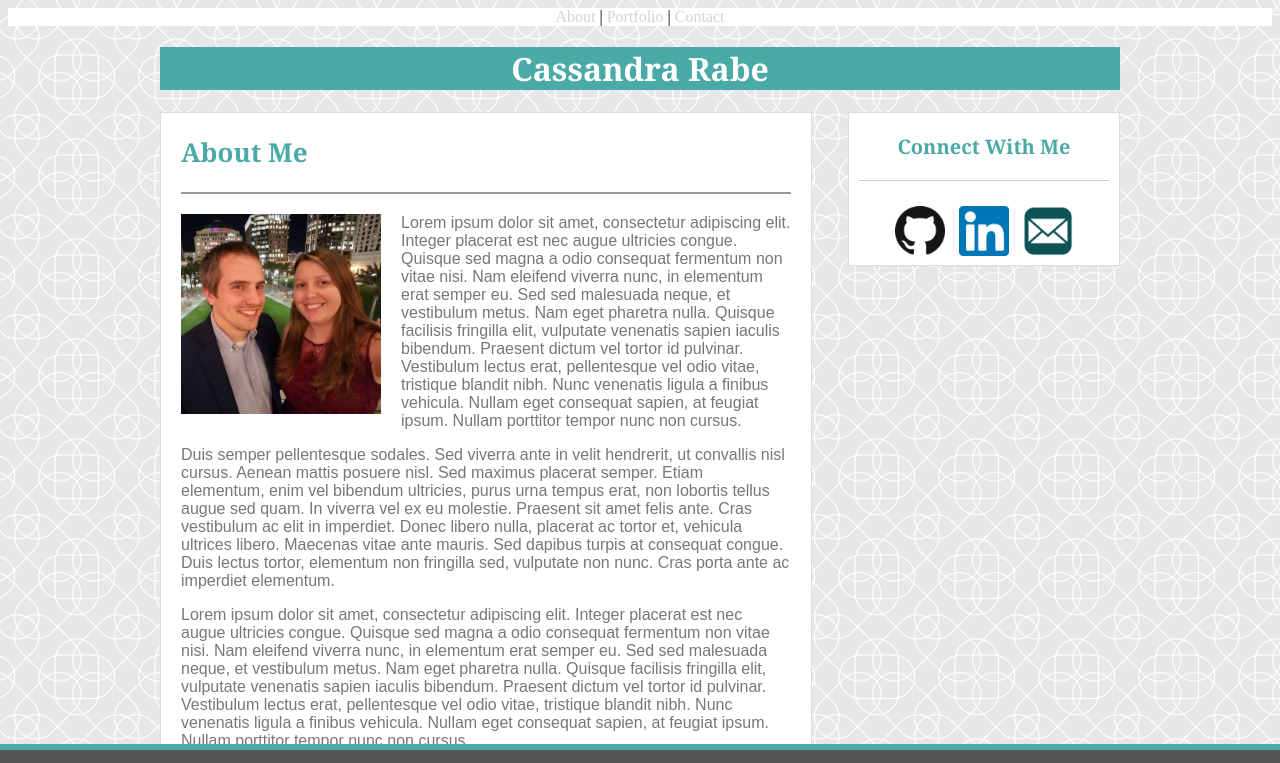
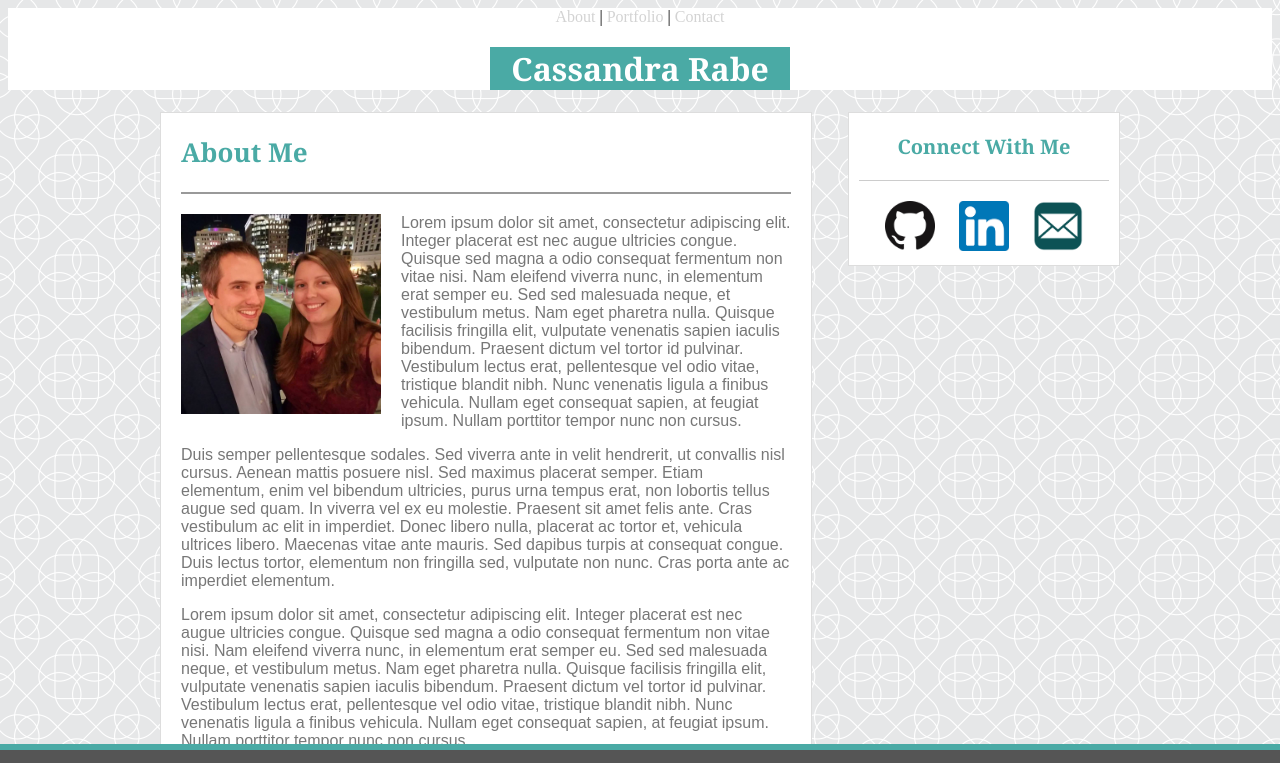
Before and after one commit to cjrabe17/Basic-Portfolio, a plain HTML site: page index.html in a window 1280 px wide. Shown: the top 763 px of the page. Drawn offline with Linux system fonts and the light colour scheme.

Commit message:
Sticky footer margin fixed

```diff
--- a/assets/css/style.css
+++ b/assets/css/style.css
@@ -37,14 +37,36 @@ p {
 	text-align: center;
 }
 
+a:link {
+	text-decoration: none;
+	color: lightgray;
+}
+
+a:visited {
+	text-decoration: none;
+	color: lightgray;
+}
+
+a:hover {
+	text-decoration: none;
+	color: #ffffff;
+}
+
+a:active {
+	text-decoration: none;
+	color: #ffffff;
+}
+
 .name {
-	width: 100%;
+	width: 300px;
 	background: #ffffff;
+	margin: 0 auto;
 }
 
 .wrapper {
 	width: 960px;
-	margin: 0 auto 0 auto;
+	overflow: auto;
+	margin: 0 auto 100px auto;
 }
 
 .content {
@@ -69,6 +91,7 @@ p {
 	height: 2px;
 	background: #999999;
 	margin: 20px;
+	clear: both;
 }
 
 .sidebar {
@@ -82,7 +105,7 @@ p {
 .sidebar img {
 	height: 50px;
 	width: 50px;
-	margin: 5px;
+	margin: 0 10px 10px 10px;
 }
 
 .sidebarSeperator {
@@ -91,33 +114,15 @@ p {
 	margin: 20px 10px 20px 10px;
 }
 
-a:link {
-	text-decoration: none;
-	color: lightgray;
-}
-
-a:visited {
-	text-decoration: none;
-	color: lightgray;
-}
-
-a:hover {
-	text-decoration: none;
-	color: #ffffff;
-}
-
-a:active {
-	text-decoration: none;
-	color: #ffffff;
-}
-
 .footer {
+	clear: both;
 	background: #555555;
 	width: 100%;
 	height: 50px;
 	text-align: center;
 	border-top: solid 6px #4aaaa5;
 	position: fixed;
+	right: 0;
+	bottom: 0;
 	left: 0;
-	bottom: 0;
 }
--- a/index.html
+++ b/index.html
@@ -11,14 +11,15 @@
 	<a href="index.html">About</a> |
 	<a href="portfolio.html">Portfolio</a> |
 	<a href="contact.html">Contact</a>
-</div>
 
-<div class="wrapper">
 	<header class="name">
 		<h1>Cassandra Rabe</h1>
 	</header>
 
-	<div class="content">
+</div>
+
+<div class="wrapper">
+	<section class="content">
 		<h2>About Me</h2>
 			<div class="contentSeperator"></div>
 
@@ -34,11 +35,11 @@
 
 		<p> Lorem ipsum dolor sit amet, consectetur adipiscing elit. Integer placerat est nec augue ultricies congue. Quisque sed magna a odio consequat fermentum non vitae nisi. Nam eleifend viverra nunc, in elementum erat semper eu. Sed sed malesuada neque, et vestibulum metus. Nam eget pharetra nulla. Quisque facilisis fringilla elit, vulputate venenatis sapien iaculis bibendum. Praesent dictum vel tortor id pulvinar. Vestibulum lectus erat, pellentesque vel odio vitae, tristique blandit nibh. Nunc venenatis ligula a finibus vehicula. Nullam eget consequat sapien, at feugiat ipsum. Nullam porttitor tempor nunc non cursus.</p>
 
-		<p>Duis semper pellentesque sodales. Sed viverra ante in velit hendrerit, ut convallis nisl cursus. Aenean mattis posuere nisl. Sed maximus placerat semper. Etiam elementum, enim vel bibendum ultricies, purus urna tempus erat, non lobortis tellus augue sed quam. In viverra vel ex eu molestie. Praesent sit amet felis ante. Cras vestibulum ac elit in imperdiet. Donec libero nulla, placerat ac tortor et, vehicula ultrices libero. Maecenas vitae ante mauris. Sed dapibus turpis at consequat congue. Duis lectus tortor, elementum non fringilla sed, vulputate non nunc. Cras porta ante ac imperdiet elementum.</p>
+		<p>Duis semper pellentesque sodales. Sed viverra ante in velit hendrerit, ut convallis nisl cursus. Aenean mattis posuere nisl. Sed maximus placerat semper. Etiam elementum, enim vel bibendum ultricies, purus urna tempus erat, non lobortis tellus augue sed quam. In viverra vel ex eu molestie. Praesent sit amet felis ante. Cras vestibulum ac elit in imperdiet. Donec libero nulla, placerat ac tortor et, vehicula ultrices libero. Maecenas vitae ante mauris. Sed dapibus turpis at consequat congue. Duis lectus tortor, elementum non fringilla sed, vulputate non nunc. Cras porta ante ac imperdiet elementummmm.</p>
 
-	</div>
+	</section>
 
-	<div class="sidebar">
+	<aside class="sidebar">
 		<h3>Connect With Me</h3>
 
 			<div class="sidebarSeperator"></div>
@@ -53,7 +54,8 @@
 			<a href="mailto:cjrabe17@gmail.com">
 				<img src="assets/images/emailicon.png" alt="Email Icon">
 			</a>
-	</div>
+	</aside>
+<div class="clearFix"></div>
 </div>
 
 <footer class="footer">
```
